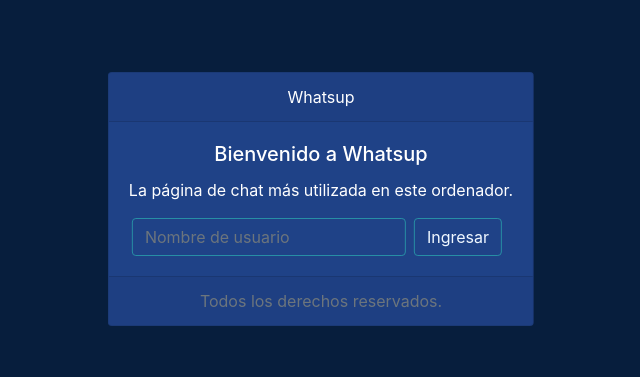
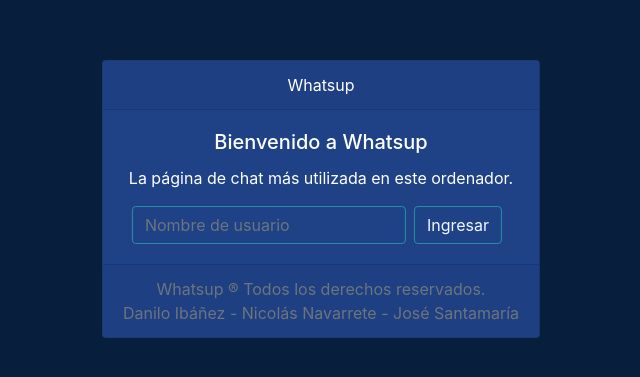
Before and after one commit to Soumraked/Websocket-one-to-one-chat, a website: page public/index.html in a window 1280 px wide. Shown: the part 201-578 px from the top of the page, without its empty margins (319-959 px from the left). Drawn offline with nearby package versions, Linux system fonts and the light colour scheme; no server answers.

Commit message:
Nombres integrantes

```diff
--- a/public/index.html
+++ b/public/index.html
@@ -3,7 +3,7 @@
   <head>
     <meta charset="UTF-8" />
     <meta name="viewport" content="width=device-width, initial-scale=1.0" />
-    <title>Chat Box</title>
+    <title>Whatsup</title>
     <script src="https://cdnjs.cloudflare.com/ajax/libs/socket.io/1.7.3/socket.io.js"></script>
 
     <link
@@ -78,7 +78,9 @@
             ></div>
           </div>
           <div class="card-footer text-muted">
-            Todos los derechos reservados.
+            Whatsup ® Todos los derechos reservados.
+            <br>
+            Danilo Ibáñez - Nicolás Navarrete - José Santamaría
           </div>
         </div>
       </div>
```
